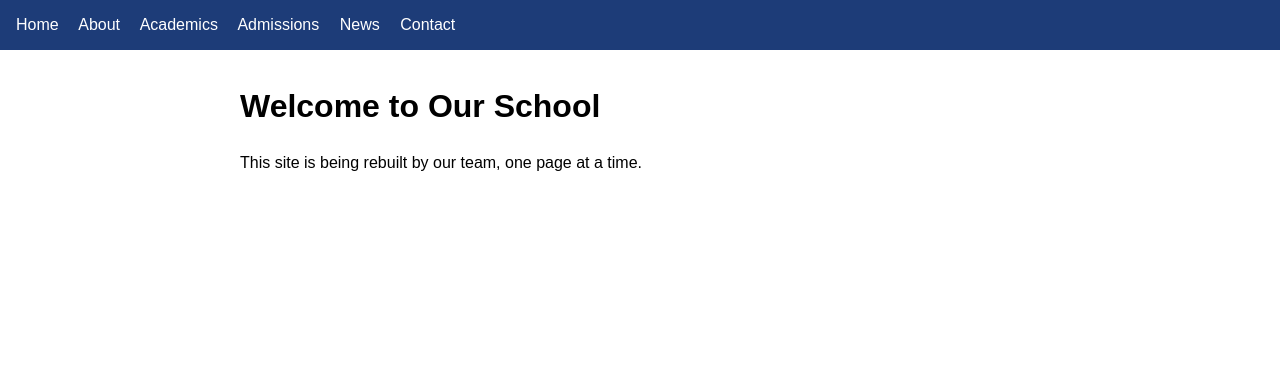
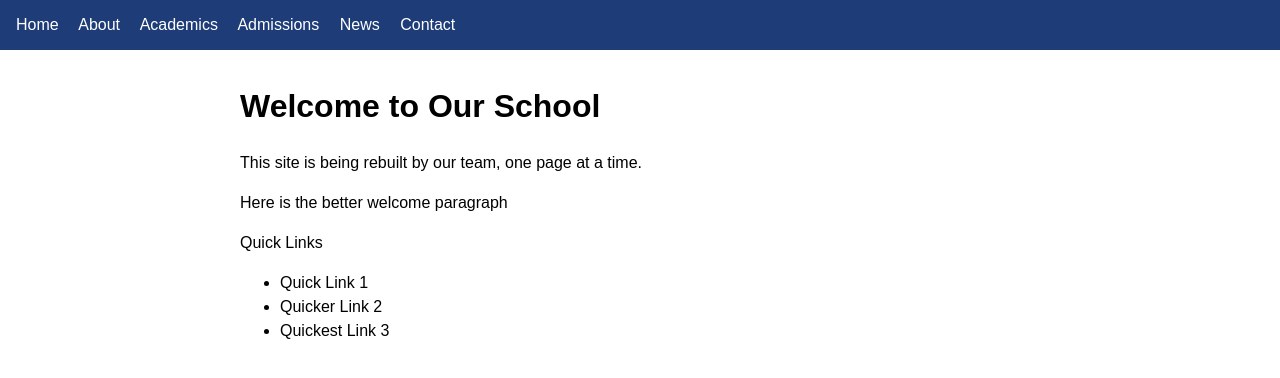
Before and after one commit to rdcorrales1/website-restructure, a plain HTML site: page index.html in a window 1280 px wide. Drawn offline with Linux system fonts and the light colour scheme.

Commit message:
Changed index.html, added quicklinks

```diff
--- a/index.html
+++ b/index.html
@@ -18,6 +18,13 @@
   <main>
     <h1>Welcome to Our School</h1>
     <p>This site is being rebuilt by our team, one page at a time.</p>
+    <p>Here is the better welcome paragraph</p>
+    <p>Quick Links</p>
+    <ul>
+      <li>Quick Link 1</li>
+      <li>Quicker Link 2</li>
+      <li>Quickest Link 3</li>
+    </ul>
   </main>
 </body>
 </html>
```
